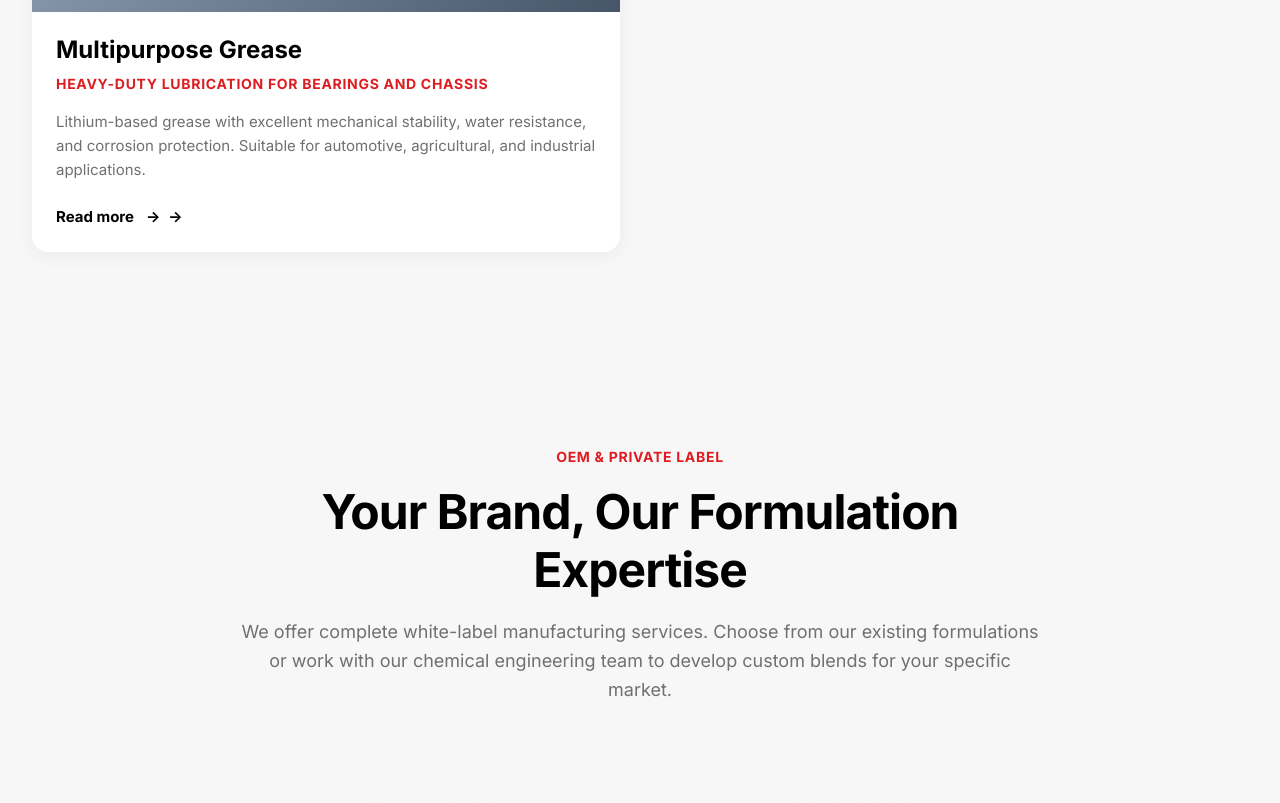
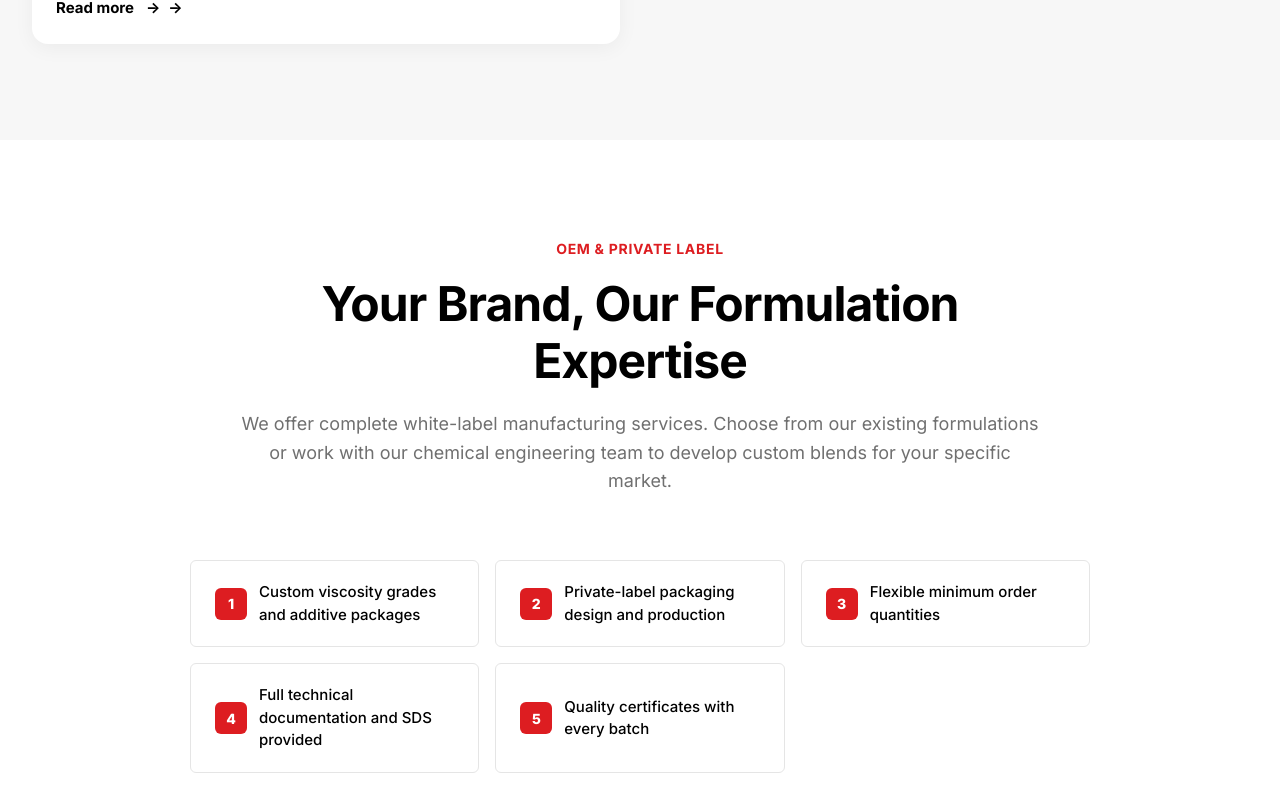
Before and after one commit to mansourMP/Marshall, a Next.js app: page /en/products in a window 1280 px wide. Shown: the part 1994-2797 px from the top of the page. Built offline with nearby package versions, Linux system fonts and the light colour scheme; some icons are missing.

Commit message:
fix: products page layout — tighter hero, better OEM cards, cleaner spacing

```diff
--- a/app/[lang]/products/ProductsClient.tsx
+++ b/app/[lang]/products/ProductsClient.tsx
@@ -1,6 +1,5 @@
 "use client";
 
-import Link from "next/link";
 import type { Lang } from "@/lib/i18n/types";
 import { Hero } from "@/components/Hero";
 import { SectionHeader } from "@/components/SectionHeader";
@@ -10,39 +9,113 @@ import { CTABanner } from "@/components/CTABanner";
 export function ProductsClient({ lang, products }: { lang: Lang; products: any }) {
   return (
     <>
+      {/* Hero — compact */}
       <Hero headline={products.hero.headline} subheadline={products.hero.subheadline} />
-      <section className="section section--light">
+
+      {/* Product cards — no section header gap, straight into products */}
+      <section className="section section--light" style={{ paddingTop: "3rem" }}>
         <div className="container">
-          <SectionHeader eyebrow={products.sectionEyebrow} title={products.sectionTitle} />
           <div className="grid-2">
             {products.items.map((p: any) => (
-              <ProductCard key={p.id} lang={lang} product={{ ...p, highlightLabel: products.featuredProduct, specLabel: products.specifications, appLabel: products.applications }} />
+              <ProductCard
+                key={p.id}
+                lang={lang}
+                product={{
+                  ...p,
+                  highlightLabel: products.featuredProduct,
+                  specLabel: products.specifications,
+                  appLabel: products.applications,
+                }}
+              />
             ))}
           </div>
         </div>
       </section>
-      <section className="section section--dark">
+
+      {/* OEM section */}
+      <section className="section">
         <div className="container">
-          <SectionHeader eyebrow={products.oem.eyebrow} title={products.oem.title} body={products.oem.body} light />
-          <div className="grid-2" style={{ marginTop: "2.5rem", maxWidth: 720, marginInline: "auto" }}>
-            {products.oem.capabilities.map((cap: string) => (
-              <div key={cap} style={{ display: "flex", alignItems: "flex-start", gap: "1rem", padding: "1.25rem", background: "rgba(255,255,255,0.03)", borderRadius: "6px" }}>
-                <span style={{ fontSize: "0.9375rem", color: "var(--shell-gray-light)", lineHeight: 1.6 }}>{cap}</span>
+          <SectionHeader
+            eyebrow={products.oem.eyebrow}
+            title={products.oem.title}
+            body={products.oem.body}
+          />
+          <div style={{
+            display: "grid",
+            gridTemplateColumns: "repeat(auto-fit, minmax(280px, 1fr))",
+            gap: "1rem",
+            maxWidth: 900,
+            marginInline: "auto",
+          }}>
+            {products.oem.capabilities.map((cap: string, i: number) => (
+              <div
+                key={cap}
+                style={{
+                  display: "flex",
+                  alignItems: "center",
+                  gap: "0.75rem",
+                  padding: "1.25rem 1.5rem",
+                  background: "#FFFFFF",
+                  borderRadius: 6,
+                  border: "1px solid #E5E5E5",
+                }}
+              >
+                <span style={{
+                  width: 32, height: 32,
+                  borderRadius: 6,
+                  background: "var(--shell-red)",
+                  color: "#FFF",
+                  display: "flex",
+                  alignItems: "center",
+                  justifyContent: "center",
+                  fontSize: "0.875rem",
+                  fontWeight: 800,
+                  flexShrink: 0,
+                }}>
+                  {i + 1}
+                </span>
+                <span style={{ fontSize: "0.9375rem", color: "var(--shell-black)", fontWeight: 500 }}>
+                  {cap}
+                </span>
               </div>
             ))}
           </div>
         </div>
       </section>
-      <section className="section">
-        <div className="container">
-          <div style={{ maxWidth: 640, marginInline: "auto", textAlign: "center", padding: "4rem 3rem", border: "1px solid #E5E5E5", borderRadius: "12px", background: "var(--shell-gray-light)" }}>
-            <div style={{ fontSize: "0.75rem", fontWeight: 800, color: "var(--shell-red)", textTransform: "uppercase", letterSpacing: "0.1em", marginBottom: "1rem" }}>In Development</div>
-            <h3 style={{ fontSize: "2rem", marginBottom: "1rem" }}>{products.comingSoon.title}</h3>
-            <p style={{ fontSize: "1.0625rem", color: "var(--shell-gray)", lineHeight: 1.6 }}>{products.comingSoon.body}</p>
+
+      {/* Coming Soon */}
+      <section className="section section--light">
+        <div className="container" style={{ maxWidth: 640, textAlign: "center" }}>
+          <div style={{
+            padding: "3rem",
+            border: "1px solid #E5E5E5",
+            borderRadius: 12,
+            background: "#FFFFFF",
+          }}>
+            <div style={{
+              fontSize: "0.75rem",
+              fontWeight: 800,
+              color: "var(--shell-red)",
+              textTransform: "uppercase",
+              letterSpacing: "0.1em",
+              marginBottom: "1rem",
+            }}>
+              In Development
+            </div>
+            <h3 style={{ marginBottom: "1rem" }}>{products.comingSoon.title}</h3>
+            <p style={{ fontSize: "1.0625rem", color: "var(--shell-gray)", lineHeight: 1.6 }}>
+              {products.comingSoon.body}
+            </p>
           </div>
         </div>
       </section>
-      <CTABanner title={products.ctaTitle} body={products.ctaBody} ctaLabel={products.ctaLabel} ctaHref={`/${lang}/contact/`} />
+
+      <CTABanner
+        title={products.ctaTitle}
+        body={products.ctaBody}
+        ctaLabel={products.ctaLabel}
+        ctaHref={`/${lang}/contact/`}
+      />
     </>
   );
 }
```
